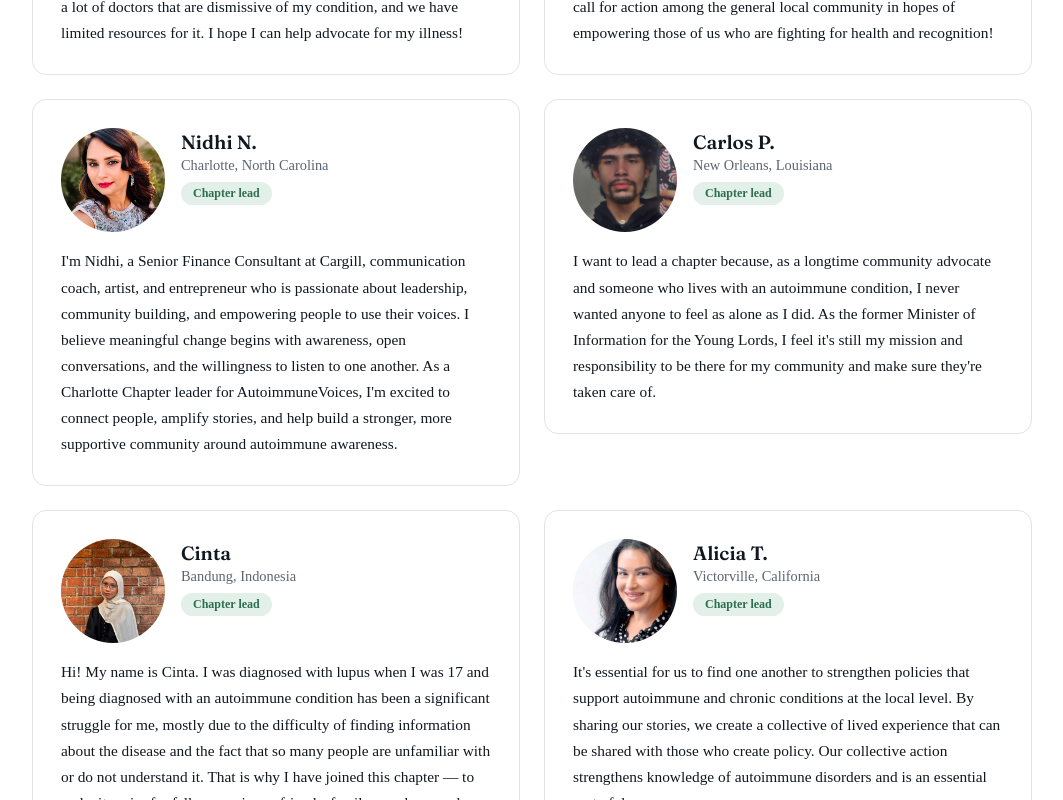
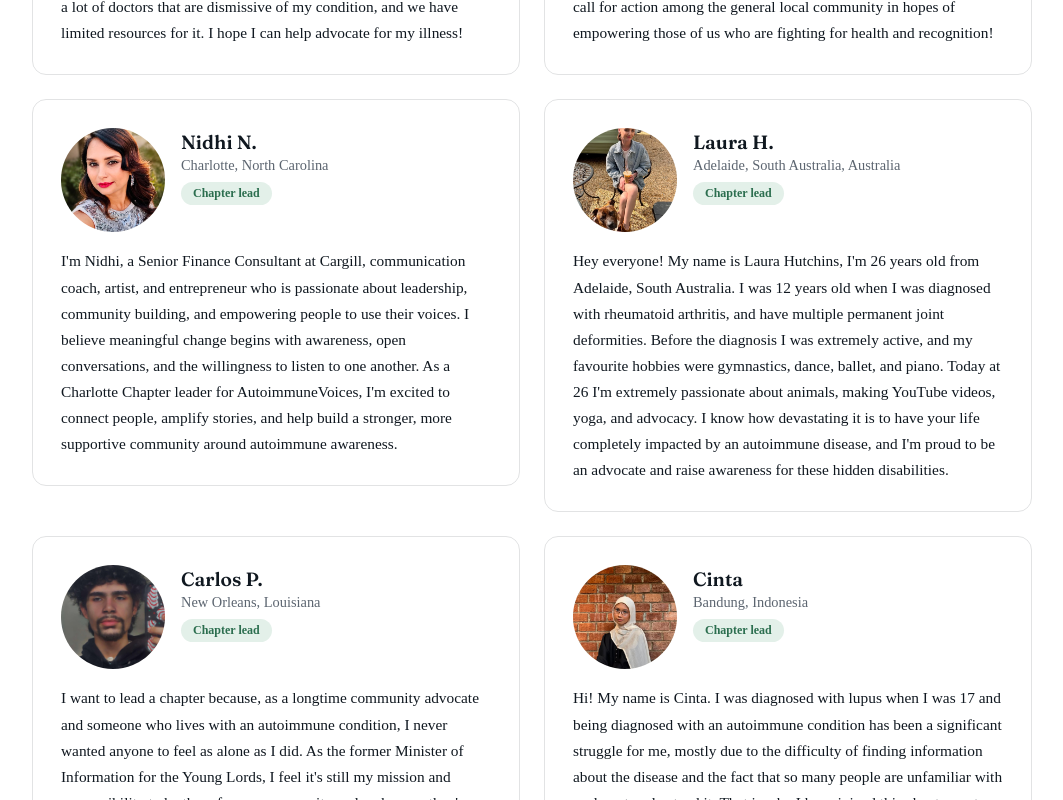
Before and after one commit to AadyaS26/patient-voice-coalition, a React (Vite) app: page /create-chapter in a window 1280 px wide. Shown: the part 3660-4460 px from the top of the page, without its empty margins (108-1171 px from the left). Built offline with nearby package versions, Linux system fonts and the light colour scheme; no server answers.

Commit message:
Update CreateChapter.jsx

```diff
--- a/src/pages/CreateChapter.jsx
+++ b/src/pages/CreateChapter.jsx
@@ -85,7 +85,11 @@ const CHAPTERS = [
     photo: "/chapter-photos/nidhi.jpg", handle: null,
     bio: "I'm Nidhi, a Senior Finance Consultant at Cargill, communication coach, artist, and entrepreneur who is passionate about leadership, community building, and empowering people to use their voices. I believe meaningful change begins with awareness, open conversations, and the willingness to listen to one another. As a Charlotte Chapter leader for AutoimmuneVoices, I'm excited to connect people, amplify stories, and help build a stronger, more supportive community around autoimmune awareness.",
   },
-  { first: "Laura", lastInitial: "H", city: "Adelaide", region: "South Australia", country: "Australia", photo: null, handle: null, bio: null },
+  {
+    first: "Laura", lastInitial: "H", city: "Adelaide", region: "South Australia", country: "Australia",
+    photo: "/chapter-photos/laura.jpg", handle: null,
+    bio: "Hey everyone! My name is Laura Hutchins, I'm 26 years old from Adelaide, South Australia. I was 12 years old when I was diagnosed with rheumatoid arthritis, and have multiple permanent joint deformities. Before the diagnosis I was extremely active, and my favourite hobbies were gymnastics, dance, ballet, and piano. Today at 26 I'm extremely passionate about animals, making YouTube videos, yoga, and advocacy. I know how devastating it is to have your life completely impacted by an autoimmune disease, and I'm proud to be an advocate and raise awareness for these hidden disabilities.",
+  },
   {
     first: "Carlos", lastInitial: "P", city: "New Orleans", region: "Louisiana", country: "US",
     photo: "/chapter-photos/carlos.jpg", handle: null,
@@ -137,7 +141,11 @@ const CHAPTERS = [
     photo: "/chapter-photos/celina.jpg", handle: null,
     bio: "Hi, I'm Celina! I'm 22 years old and originally from San Antonio, Texas, but I currently reside in the Rio Grande Valley. I'm honored to lead the South Texas chapter of AutoimmuneVoices! My autoimmune journey began at 15, when I first started experiencing symptoms, and I was diagnosed with psoriatic spondylitis at 18. My experiences have shaped my passion for advocacy and shown me how important it is to feel heard, understood, and supported. I'm currently in a Doctor of Physical Therapy program, and I hope to carry advocacy into my future profession. I've also recently joined the Arthritis Foundation as an advocate, and I'm passionate about raising awareness of autoimmune conditions and creating a space where everyone feels comfortable, welcomed, and never alone.",
   },
-  { first: "Priyanshi", lastInitial: "M", city: "Phagwara", region: null, country: "India", photo: null, handle: null, bio: null },
+  {
+    first: "Priyanshi", lastInitial: "M", city: "Phagwara", region: null, country: "India",
+    photo: "/chapter-photos/priyanshi.jpg", handle: null,
+    bio: "Hey everyone! I'm Priyanshi from India. I'm a PhD student researching psoriasis and its progression. I've experienced health issues since childhood, including skin rashes, eczema, and digestive problems. In my early twenties, following a medication reaction, I developed severe palmoplantar psoriasis. After multiple treatments and steroids, the condition is more manageable today, though I still live with it and manage it with medication. My personal journey led me to research the disease more deeply, and I joined AutoimmuneVoices to connect with others who understand this journey, raise awareness, advocate for our community, and share and learn from each other's experiences.",
+  },
   {
     first: "Aiza", lastInitial: "A", city: "Multan", region: null, country: "Pakistan",
     photo: "/chapter-photos/aiza.jpg", handle: null,
```
